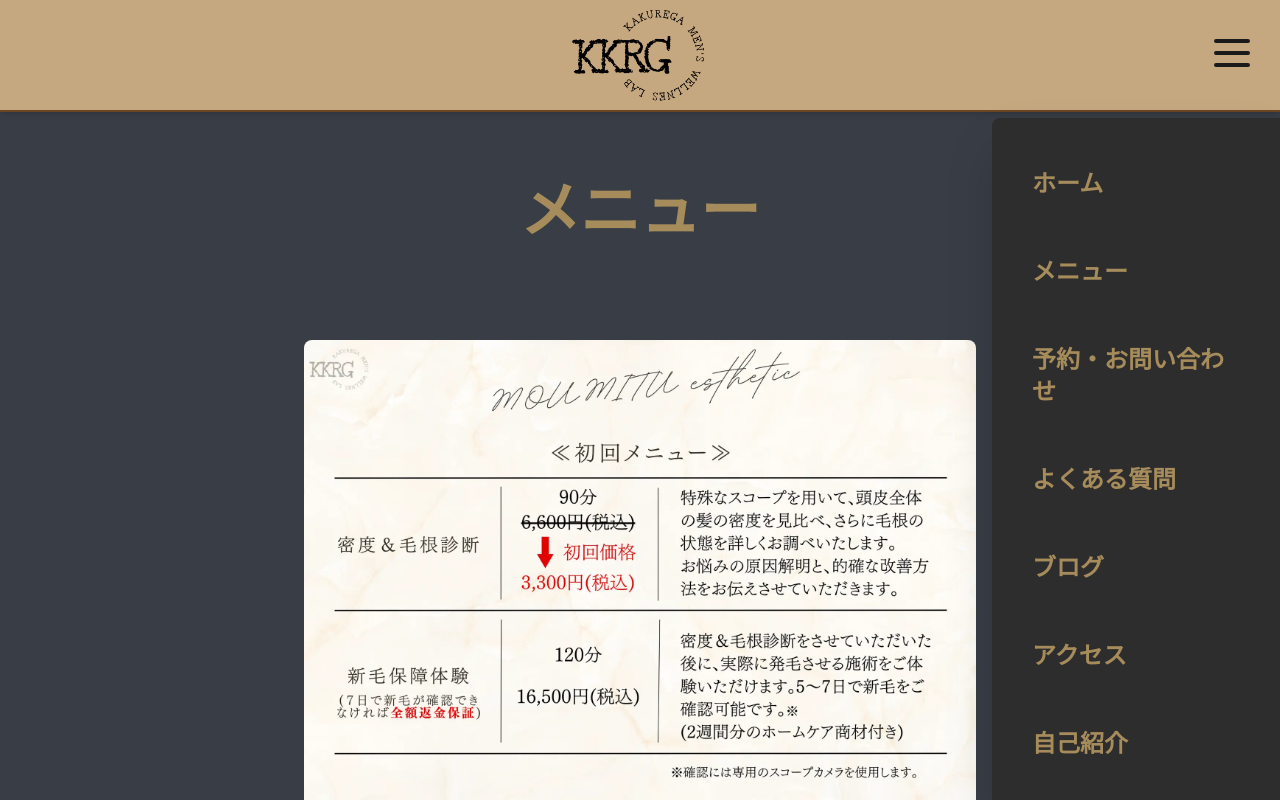
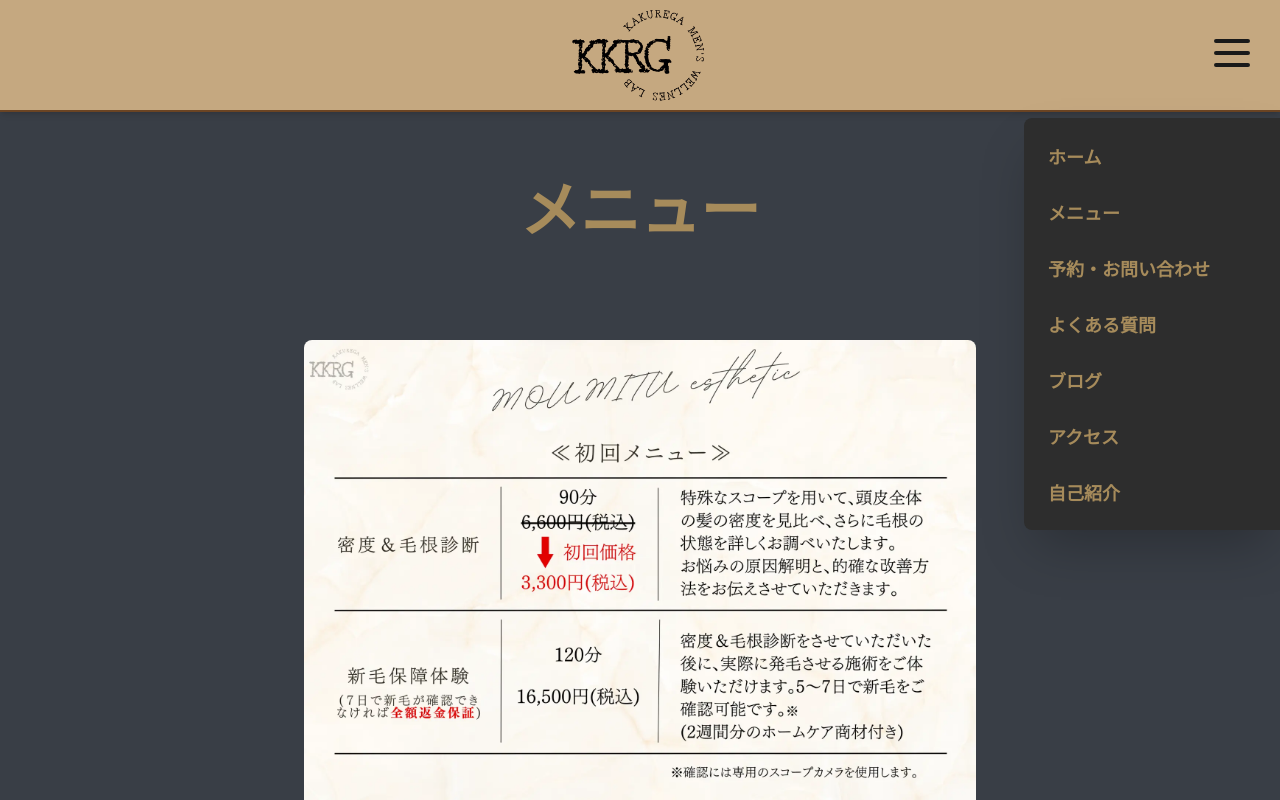
Before and after one commit to mylordkaz/kakurega, a SvelteKit app: page /menu in a window 1280 px wide. Both pictures are taken after a click on the button "Open menu". Shown: the top 800 px of the page. Built offline with nearby package versions, Linux system fonts and the light colour scheme; a web font is replaced by a local one.

Commit message:
general fixes

```diff
--- a/src/lib/components/DropdownMenu.svelte
+++ b/src/lib/components/DropdownMenu.svelte
@@ -24,13 +24,13 @@
 
 {#if isMenuOpen}
 	<!-- Dropdown Menu -->
-	<div class="bg-card-dark absolute top-full right-0 z-50 mt-2 w-72 rounded-l-lg shadow-2xl">
-		<nav class="py-6">
-			<ul class="space-y-2">
+	<div class="bg-card-dark absolute top-full right-0 z-50 mt-2 w-64 rounded-l-lg shadow-2xl">
+		<nav class="py-3">
+			<ul class="space-y-1">
 				<li>
 					<button
 						on:click={() => handleNavClick('link', '/')}
-						class="text-card hover:bg-primary hover:text-light w-full px-10 py-6 text-left text-2xl font-semibold transition-colors"
+						class="text-card hover:bg-primary hover:text-light w-full px-6 py-3 text-left text-lg font-semibold transition-colors"
 					>
 						ホーム
 					</button>
@@ -38,7 +38,7 @@
 				<li>
 					<button
 						on:click={() => handleNavClick('link', '/menu')}
-						class="text-card hover:bg-primary hover:text-light w-full px-10 py-6 text-left text-2xl font-semibold transition-colors"
+						class="text-card hover:bg-primary hover:text-light w-full px-6 py-3 text-left text-lg font-semibold transition-colors"
 					>
 						メニュー
 					</button>
@@ -46,7 +46,7 @@
 				<li>
 					<button
 						on:click={() => handleNavClick('link', '/reservation')}
-						class="text-card hover:bg-primary hover:text-light w-full px-10 py-6 text-left text-2xl font-semibold transition-colors"
+						class="text-card hover:bg-primary hover:text-light w-full px-6 py-3 text-left text-lg font-semibold transition-colors"
 					>
 						予約・お問い合わせ
 					</button>
@@ -54,7 +54,7 @@
 				<li>
 					<button
 						on:click={() => handleNavClick('scroll', 'faq')}
-						class="text-card hover:bg-primary hover:text-light w-full px-10 py-6 text-left text-2xl font-semibold transition-colors"
+						class="text-card hover:bg-primary hover:text-light w-full px-6 py-3 text-left text-lg font-semibold transition-colors"
 					>
 						よくある質問
 					</button>
@@ -62,7 +62,7 @@
 				<li>
 					<button
 						on:click={() => handleNavClick('link', '/blog')}
-						class="text-card hover:bg-primary hover:text-light w-full px-10 py-6 text-left text-2xl font-semibold transition-colors"
+						class="text-card hover:bg-primary hover:text-light w-full px-6 py-3 text-left text-lg font-semibold transition-colors"
 					>
 						ブログ
 					</button>
@@ -70,7 +70,7 @@
 				<li>
 					<button
 						on:click={() => handleNavClick('scroll', 'access')}
-						class="text-card hover:bg-primary hover:text-light w-full px-10 py-6 text-left text-2xl font-semibold transition-colors"
+						class="text-card hover:bg-primary hover:text-light w-full px-6 py-3 text-left text-lg font-semibold transition-colors"
 					>
 						アクセス
 					</button>
@@ -78,7 +78,7 @@
 				<li>
 					<button
 						on:click={() => handleNavClick('link', '/about')}
-						class="text-card hover:bg-primary hover:text-light w-full px-10 py-6 text-left text-2xl font-semibold transition-colors"
+						class="text-card hover:bg-primary hover:text-light w-full px-6 py-3 text-left text-lg font-semibold transition-colors"
 					>
 						自己紹介
 					</button>
--- a/src/routes/+page.svelte
+++ b/src/routes/+page.svelte
@@ -321,9 +321,9 @@
 						「一つでも当てはまった方、まずは密度＆毛根診断からお試しください。」
 					</p>
 					<div>
-						<a href="https://lin.ee/741xg1I" class="inline-flex items-center space-x-3 bg-card text-primary font-bold py-4 px-8 rounded-full transition-all hover:opacity-80" aria-label="LINE診断">
-							<img src="/icons/line.svg" alt="LINE" class="h-8 w-8" />
-							<span class="text-xl">初回診断の詳細はこちら</span>
+						<a href="https://lin.ee/741xg1I" class="inline-flex items-center space-x-2 bg-card text-primary font-bold py-3 px-6 rounded-full transition-all hover:opacity-80" aria-label="LINE診断">
+							<img src="/icons/line.svg" alt="LINE" class="h-6 w-6" />
+							<span class="text-lg">初回診断の詳細はこちら</span>
 						</a>
 					</div>
 				</div>
@@ -727,9 +727,9 @@
 	<section class="bg-primary py-16">
 		<div class="container mx-auto px-4">
 			<div class="bg-card-dark mx-auto max-w-4xl rounded-lg p-8">
-				<div class="mb-8 flex items-center justify-between">
-					<h2 class="text-card text-3xl font-bold">ブログの最新記事</h2>
-					<a href="/blog" class="text-card text-sm underline transition-colors hover:text-gray-100">
+				<div class="mb-8 flex items-center justify-between flex-wrap gap-4">
+					<h2 class="text-card text-2xl md:text-3xl font-bold">ブログの最新記事</h2>
+					<a href="/blog" class="text-card text-xs md:text-sm underline transition-colors hover:text-gray-100 whitespace-nowrap">
 						すべての記事を見る
 					</a>
 				</div>
--- a/src/routes/blog/+page.svelte
+++ b/src/routes/blog/+page.svelte
@@ -18,9 +18,9 @@
 	<meta name="description" content="KAKUREGAのブログ記事一覧" />
 </svelte:head>
 
-<main class="bg-primary min-h-screen pt-20">
+<main class="bg-primary min-h-screen">
 	<!-- Title -->
-	<section class="bg-primary pt-32 pb-10">
+	<section class="bg-primary content-after-header pt-16 pb-10">
 		<div class="container mx-auto px-6 text-center">
 			<h1 class="text-card text-4xl font-bold md:text-5xl lg:text-6xl">ブログ</h1>
 		</div>
--- a/src/routes/menu/+page.svelte
+++ b/src/routes/menu/+page.svelte
@@ -42,9 +42,9 @@
 						どんなことでもお気軽にご相談ください。
 					</p>
 					<div class="text-center mt-8">
-						<a href="https://lin.ee/741xg1I" class="inline-flex items-center space-x-3 bg-card text-primary font-bold py-4 px-8 rounded-full transition-all hover:opacity-80" aria-label="LINE問い合わせ">
-							<img src="/icons/line.svg" alt="LINE" class="h-8 w-8" />
-							<span class="text-xl">LINEで問い合わせる</span>
+						<a href="https://lin.ee/741xg1I" class="inline-flex items-center space-x-2 bg-card text-primary font-bold py-3 px-6 rounded-full transition-all hover:opacity-80" aria-label="LINE問い合わせ">
+							<img src="/icons/line.svg" alt="LINE" class="h-6 w-6" />
+							<span class="text-lg">LINEで問い合わせる</span>
 						</a>
 					</div>
 				</div>
```
